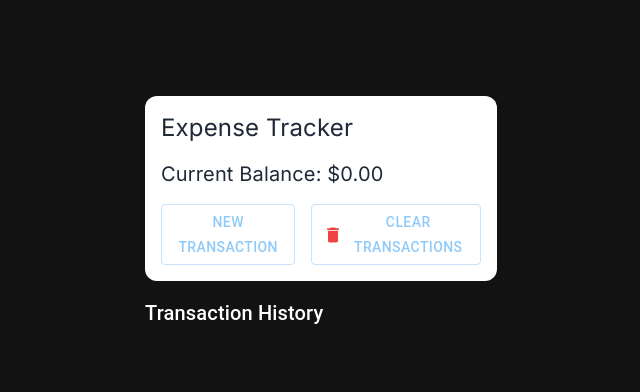
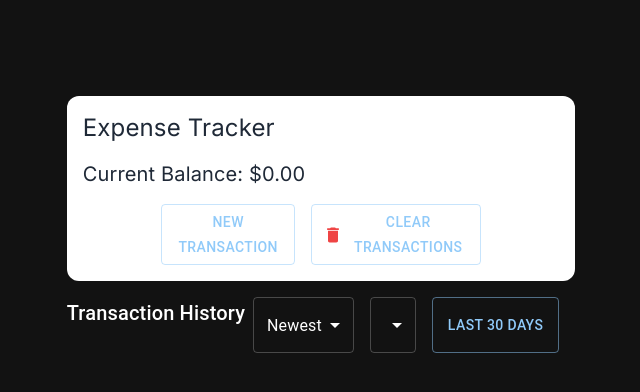
Before and after one commit to NabilKhattab37/Spending-Tracker, a Next.js app: page / in a window 1280 px wide. Shown: the top 392 px of the page, without its empty margins (319-959 px from the left). Built offline with nearby package versions, Linux system fonts and the light colour scheme.

Commit message:
really cool

```diff
--- a/src/app/(Pages)/Dashboard/Budget.js
+++ b/src/app/(Pages)/Dashboard/Budget.js
@@ -2,19 +2,91 @@ import React, { useState, useEffect } from 'react';
 import {Box, Button, IconButton, Modal, TextField, Typography} from "@mui/material";
 import CloseIcon from '@mui/icons-material/Close';
 import DeleteIcon from '@mui/icons-material/Delete';
+import Select from '@mui/material/Select';
+import MenuItem from '@mui/material/MenuItem';
 
 function TransactionHistory({ transactions, onDeleteTransaction }) {
+    const [sortOrder, setSortOrder] = useState('desc'); // Default to descending order
+    const [selectedCategory, setSelectedCategory] = useState(''); // Default to showing all categories
+    const [showLast30Days, setShowLast30Days] = useState(false); // Default to false
+
+    // Filter transactions based on selectedCategory and showLast30Days
+    const filteredTransactions = transactions.filter((transaction) => {
+        const dateA = new Date(transaction.date);
+        const dateB = new Date();
+
+        // Check if the transaction's category matches the selectedCategory
+        const categoryMatch = selectedCategory === '' || transaction.category === selectedCategory;
+
+        // Check if the transaction is within the last 30 days
+        const last30Days = showLast30Days ? dateB - dateA <= 30 * 24 * 60 * 60 * 1000 : true;
+
+        return categoryMatch && last30Days;
+    });
+
+    // Sort filtered transactions based on the chosen sort order
+    const sortedTransactions = [...filteredTransactions].sort((a, b) => {
+        const dateA = new Date(a.date);
+        const dateB = new Date(b.date);
+
+        if (sortOrder === 'asc') {
+            return dateA - dateB; // Ascending order
+        } else {
+            return dateB - dateA; // Descending order
+        }
+    });
+
+    // Get unique category options
+    const categories = Array.from(new Set(transactions.map((transaction) => transaction.category)));
+
     return (
         <div className="mt-4">
-            <Typography variant="h6" className="mb-4">
-                Transaction History
-            </Typography>
+            <div className="flex justify-between mb-4">
+                <Typography variant="h6">Transaction History</Typography>
+                <div className="flex me-4 space-x-4 ms-2">
+                    <Select
+                        value={sortOrder}
+                        onChange={(e) => setSortOrder(e.target.value)}
+                        variant="outlined"
+                        style={{ borderColor: 'primary', color: 'primary' }}
+                    >
+                        <MenuItem value="desc">Newest</MenuItem>
+                        <MenuItem value="asc">Oldest</MenuItem>
+                    </Select>
+                    <Select
+                        value={selectedCategory}
+                        onChange={(e) => setSelectedCategory(e.target.value)}
+                        variant="outlined"
+                        style={{ borderColor: 'primary', color: 'primary' }}
+                    >
+                        <MenuItem value="">All Categories</MenuItem>
+                        {categories.map((category) => (
+                            <MenuItem key={category} value={category}>
+                                {category}
+                            </MenuItem>
+                        ))}
+                    </Select>
+                    <Button
+                        variant="outlined"
+                        style={{
+                            borderColor: showLast30Days ? 'primary' : 'default',
+                            color: showLast30Days ? 'primary' : 'default',
+                        }}
+                        onClick={() => setShowLast30Days(!showLast30Days)}
+                    >
+                        Last 30 Days
+                    </Button>
+
+                </div>
+            </div>
+
             <ul className="list-disc mt-4">
-                {transactions.slice().reverse().map((transaction, index) => (
+                {sortedTransactions.map((transaction, index) => (
                     <li
                         key={index}
                         className="mb-4 p-4 border rounded-lg flex justify-between items-center"
                     >
+                        {/* Transaction details rendering */}
                         <div>
                             <p className="text-lg font-semibold">Name: {transaction.name}</p>
                             <p className="text-gray-500">Category: {transaction.category}</p>
@@ -34,7 +106,7 @@ function TransactionHistory({ transactions, onDeleteTransaction }) {
                                 <Button
                                     variant="outlined"
                                     size="small"
-                                    onClick={() => onDeleteTransaction(transactions.length - 1 - index)} // Adjust the index to match the original order
+                                    onClick={() => onDeleteTransaction(transactions.indexOf(transaction))}
                                     className="ml-2 border rounded-md"
                                 >
                                     Delete
```
